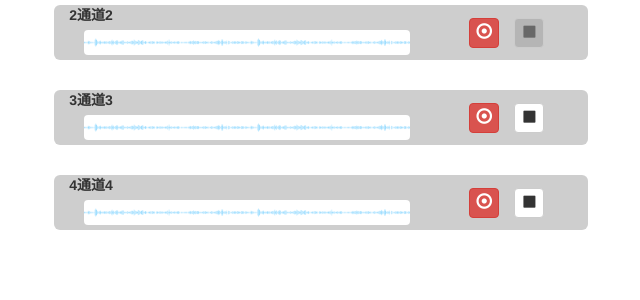
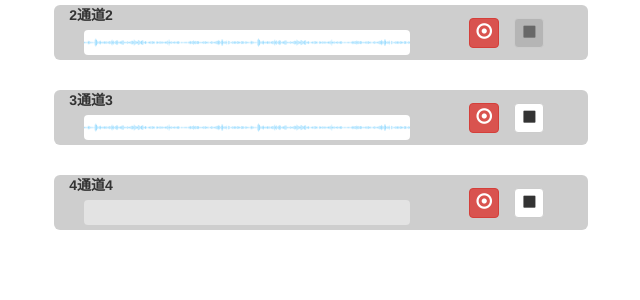
Before and after one commit to jessicaqian/audio, a Django app: page /system/main.html in a window 1280 px wide. Shown: the part 395-695 px from the top of the page, without its empty margins (248-888 px from the left). Run offline with Django 3.2, Linux system fonts and the light colour scheme; some libraries are stand-ins or nearby versions.

Commit message:
updata 2.23

```diff
--- a/static/system/css/main.css
+++ b/static/system/css/main.css
@@ -27,9 +27,16 @@ div.channel{
 div.channel_in{
     margin-left: 15px;
     height: 25px;
-    font-size: 15px;
     background:url("../image/28754.gif") center left;
     background-color: white;
+    background-size: 50%;
+    border-radius: 4px;
+}
+
+div.channel_in_off{
+    margin-left: 15px;
+    height: 25px;
+    background-color: #e3e3e3;
     background-size: 50%;
     border-radius: 4px;
 }
--- a/templates/system/main.html
+++ b/templates/system/main.html
@@ -59,18 +59,18 @@
             <div class="row">
                 <div class="col-md-8">
                     <label>1通道1</label>
-                    <div class="row channel_in">
+                    <div class="row channel_in" id="channel1">
 
                     </div>
 
                 </div>
                 <div class="col-md-1 col-md-offset-1">
-                    <a class="btn btn-danger record" disabled="disabled">
+                    <a class="btn btn-danger record" disabled="disabled" id="record1">
                             <span class="glyphicon glyphicon-record" aria-hidden="true"></span>
                     </a>
                 </div>
                 <div class="col-md-2 ">
-                    <a class="btn btn-default stop" >
+                    <a class="btn btn-default stop" id="stop1">
                             <span class="glyphicon glyphicon-stop" aria-hidden="true"></span>
                     </a>
                 </div>
@@ -83,18 +83,18 @@
         <div class="row">
             <div class="col-md-8">
                 <label>2通道2</label>
-                <div class="row channel_in">
+                <div class="row channel_in" id="channel2">
 
                 </div>
 
             </div>
             <div class="col-md-1 col-md-offset-1">
-                <a class="btn btn-danger record" >
+                <a class="btn btn-danger record" id="record2">
                         <span class="glyphicon glyphicon-record" aria-hidden="true"></span>
                 </a>
             </div>
             <div class="col-md-2 ">
-                <a class="btn btn-default stop" disabled="disabled">
+                <a class="btn btn-default stop" disabled="disabled" id="stop2">
                         <span class="glyphicon glyphicon-stop" aria-hidden="true"></span>
                 </a>
             </div>
@@ -107,18 +107,18 @@
             <div class="row">
                 <div class="col-md-8">
                     <label>3通道3</label>
-                    <div class="row channel_in" id="channel1">
+                    <div class="row channel_in" id="channel3">
 
                     </div>
 
                 </div>
                 <div class="col-md-1 col-md-offset-1">
-                    <a class="btn btn-danger record" >
+                    <a class="btn btn-danger record" id="record3">
                             <span class="glyphicon glyphicon-record" aria-hidden="true"></span>
                     </a>
                 </div>
                 <div class="col-md-2 ">
-                    <a class="btn btn-default stop" >
+                    <a class="btn btn-default stop" id="stop3">
                             <span class="glyphicon glyphicon-stop" aria-hidden="true"></span>
                     </a>
                 </div>
@@ -131,18 +131,18 @@
         <div class="row">
             <div class="col-md-8">
                 <label>4通道4</label>
-                <div class="row channel_in">
+                <div class="row channel_in_off" id="channel4">
 
                 </div>
 
             </div>
             <div class="col-md-1 col-md-offset-1">
-                <a class="btn btn-danger record" >
+                <a class="btn btn-danger record" id="record4">
                         <span class="glyphicon glyphicon-record" aria-hidden="true"></span>
                 </a>
             </div>
             <div class="col-md-2 ">
-                <a class="btn btn-default stop" >
+                <a class="btn btn-default stop" id="stop4">
                         <span class="glyphicon glyphicon-stop" aria-hidden="true"></span>
                 </a>
             </div>
@@ -168,15 +168,66 @@
                 no = info.no
             }
 
-
-
-
-
-
         }).fail(function () {
 
         })
     }
     setInterval(getdiskStatus,3000)
+
+    $('#record1').click(function () {
+        $(this).attr('disabled','disabled')
+        $('#stop1').removeAttr('disabled')
+        $('#channel1').attr('class','row channel_in')
+
+    })
+
+    $('#stop1').click(function () {
+        $(this).attr('disabled','disabled')
+        $('#record1').removeAttr('disabled')
+        $('#channel1').attr('class','row channel_in_off')
+
+    })
+
+    $('#record2').click(function () {
+        $(this).attr('disabled','disabled')
+        $('#stop2').removeAttr('disabled')
+        $('#channel2').attr('class','row channel_in')
+
+    })
+
+    $('#stop2').click(function () {
+        $(this).attr('disabled','disabled')
+        $('#record2').removeAttr('disabled')
+        $('#channel2').attr('class','row channel_in_off')
+
+    })
+
+    $('#record3').click(function () {
+        $(this).attr('disabled','disabled')
+        $('#stop3').removeAttr('disabled')
+        $('#channel3').attr('class','row channel_in')
+
+    })
+
+    $('#stop3').click(function () {
+        $(this).attr('disabled','disabled')
+        $('#record3').removeAttr('disabled')
+        $('#channel3').attr('class','row channel_in_off')
+
+    })
+
+    $('#record4').click(function () {
+        $(this).attr('disabled','disabled')
+        $('#stop4').removeAttr('disabled')
+        $('#channel4').attr('class','row channel_in')
+
+    })
+
+    $('#stop4').click(function () {
+        $(this).attr('disabled','disabled')
+        $('#record4').removeAttr('disabled')
+        $('#channel4').attr('class','row channel_in_off')
+
+    })
 </script>
 {% endblock %}
```
